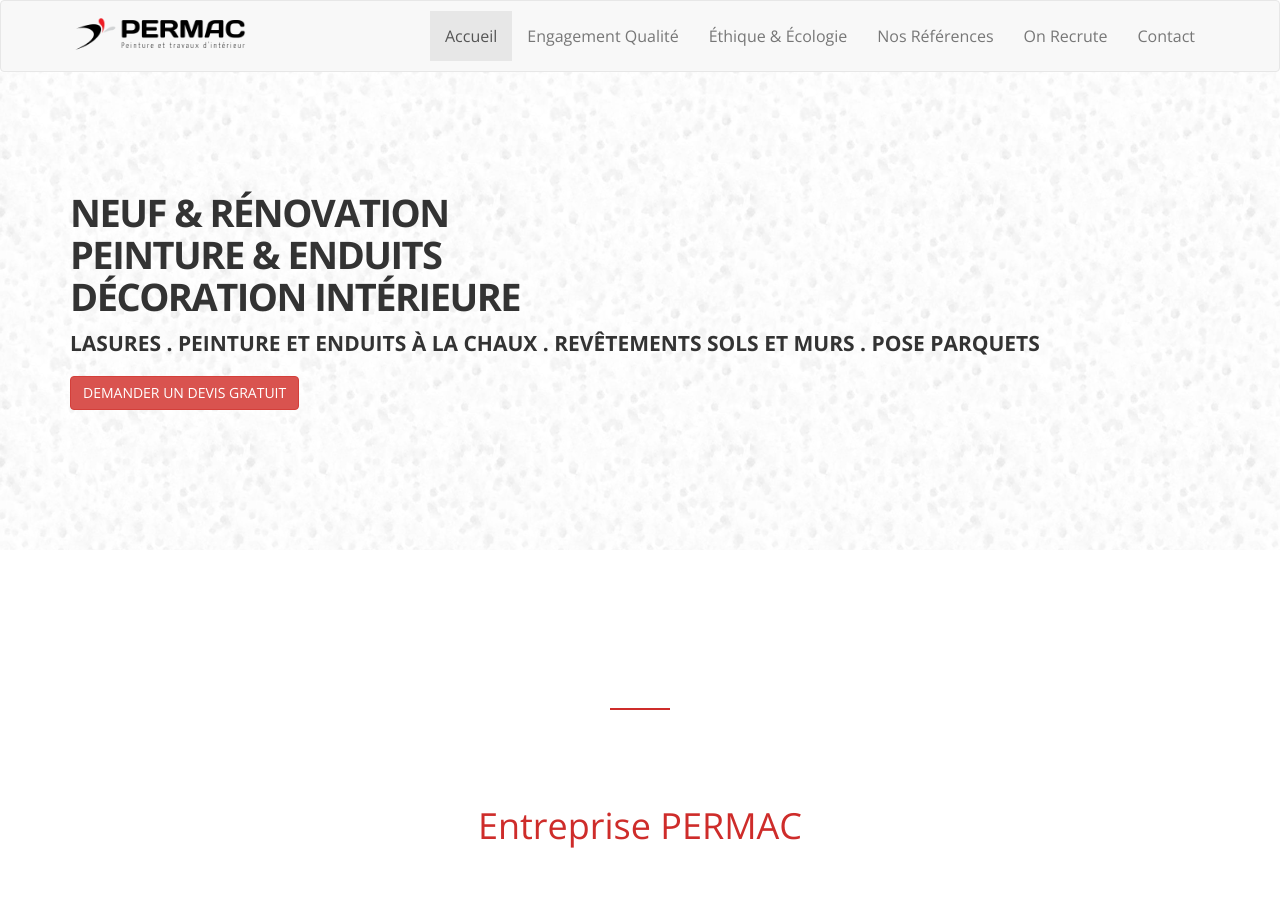
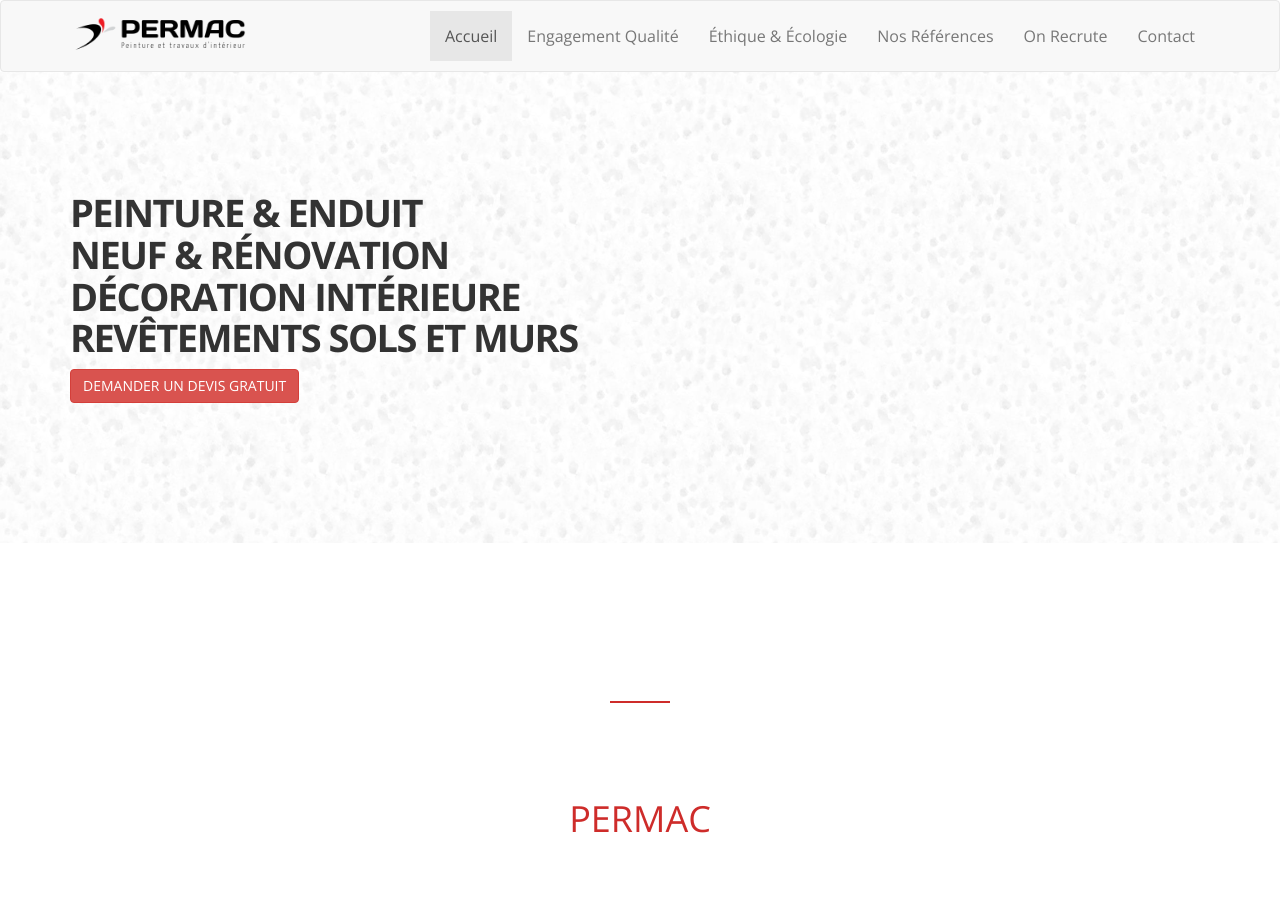
Before and after one commit to oslab-fr/permac.fr, a Jekyll site: the page built from index.html, in a window 1280 px wide and 1400 px high. Shown: the top 914 px of the window. Built offline with Jekyll 4.4.1, drawn with Linux system fonts in a browser that asks for light colours; some of the changed text lies outside the part shown.

Commit message:
Update site

```diff
--- a/index.html
+++ b/index.html
@@ -5,13 +5,11 @@
 <div class="jumbotron hero">
     <div class="container">
         <h1>
-            Neuf & rénovation
-            <br> peinture & enduits
-            <br> décoration intérieure
+            Peinture & Enduit<br>
+            Neuf & rénovation<br>
+            Décoration intérieure<br>
+            Revêtements sols et murs<br>
         </h1>
-        <p>
-            Lasures . Peinture et enduits à la chaux . Revêtements sols et murs . Pose parquets
-        </p>
         <a href="tel:0671427967" class="btn btn-danger visible-xs">
             demander un devis gratuit
         </a>
@@ -24,28 +22,28 @@
     <div class="row">
         <div class="col-xs-12 col-lg-8 col-lg-offset-2 text-center">
             <div class="navy-line"></div>
-            <h1 class="navy">Entreprise PERMAC</h1>
+            <h1 class="navy">PERMAC</h1>
         </div>
     </div>
     <div class="row">
         <div class="col-xs-12 col-lg-8 col-lg-offset-2">
             <p>
-                Installé sur Montpellier et sa région depuis 2015, nous sommes présents sur toute la région et la
-                Provence afin de vous aider dans la réalisation de vos travaux d’intérieurs.
+                Installé sur Montpellier depuis 2015, nous sommes présents sur toute la région afin de vous aider dans
+                la réalisation de vos travaux d’intérieurs.
+            </p>
+            <p> Petite entreprise à taille humaine, nous nous attachons à développer la politique éthique et écologique
+                de notre entreprise à travers plusieurs engagements concrets et qui font sens pour nous. C’est une
+                composante essentielle de notre travail.
             </p>
             <p>
                 Tous nos devis sont réalisés après visite sur place, et ce gratuitement dans un délai défini. Nous nous
                 engageons sur un service de qualité. Nos interventions sont planifiées et interviennent au jour et à
                 l’heure prévus ensemble.
+
             </p>
             <p>
                 Nous nous engageons sur la qualité et le sérieux de nos travaux et la tenue de nos délais de
                 réalisation.
-            </p>
-            <p>
-                De plus, depuis nos débuts, nous nous attachons à développer une politique éthique de notre entreprise
-                à travers plusieurs engagements concrets et qui font sens pour nous. C’est une composante essentielle
-                de notre travail.
             </p>
         </div>
     </div>
@@ -163,43 +161,6 @@
         </div>
     </div>
 </div>
-<div id="zones" class="container">
-    <div class="row">
-        <div class="col-xs-12 text-center">
-            <div class="navy-line"></div>
-            <h1 class="navy">Zone d’activité</h1>
-        </div>
-    </div>
-    <div class="row">
-        <div class="col-md-6">
-            <div class="google-maps">
-                <iframe src="https://www.google.com/maps/embed?pb=!1m18!1m12!1m3!1d2888.6064134156886!2d3.8849298158510144!3d43.61473597912262!2m3!1f0!2f0!3f0!3m2!1i1024!2i768!4f13.1!3m3!1m2!1s0x12b6af749b6c083d%3A0x5813d00083e65cfa!2s181+Boulevard+Charles+Warnery%2C+34000+Montpellier!5e0!3m2!1sen!2sfr!4v1528711135473"
-                    width="600" height="450" frameborder="0" style="border:0" allowfullscreen></iframe>
-            </div>
-            <br>
-        </div>
-        <div class="col-md-6 text-left">
-            <p>
-                Nous intervenons principalement sur la région de Montpellier et de ses environs. Ponctuellement nous
-                savons également nous déplacer plus loin en fonction des chantiers et des besoins particuliers.
-            </p>
-            <p>
-                Nous couvrons une zone qui s’étend habituellement jusqu’à Nîmes, Clermont l’Hérault, Quissac, Béziers,
-                Sète, Agde, La grande motte, Les saintes Maries de la mer, Arles.
-            </p>
-            <p>
-                Nous intervenons régulièrement sur Montpellier et les villages de Saint Gély du fesc, Saint clément de
-                rivière, Grabels, Saint Mathieu de Tréviers, Les Matelles, Montferrier sur lez, Montarnaud, Vendargues,
-                Castries, Lunel, Clapiers, Prades-le-lez, Pignan, Lavérune, Saint Jean de Védas, Fabrègues,
-                Cournonthéral et Cournonsec.
-            </p>
-            <p>
-                Nous sommes également présents sur le front de mer, et les villes de Carnon, Mauguio,
-                Palavas-les-flots, Villeneuve-les-Magelonnes.
-            </p>
-        </div>
-    </div>
-</div>
 <div id="references" class="container">
     <div class="row">
         <div class="col-xs-12 text-center">
@@ -209,17 +170,17 @@
     </div>
     <div class="row">
         <div class="col-md-3">
-            <a href="http://www.ateliersbst.com/"  target="_blank">
+            <a href="http://www.ateliersbst.com/" target="_blank">
                 <img class="img-responsive img-center" src="/images/references/asbst.png" alt="atelier-saint-blaise-saint-thomas logo" />
             </a>
         </div>
         <div class="col-md-3">
-            <a href="http://www.pld-design.com/"  target="_blank">
+            <a href="http://www.pld-design.com/" target="_blank">
                 <img class="img-responsive img-center" src="/images/references/pld.png" alt=" Philippe Legrand Design" />
             </a>
         </div>
         <div class="col-md-3">
-            <a href="https://www.sanofi.com/"  target="_blank">
+            <a href="https://www.sanofi.com/" target="_blank">
                 <img class="img-responsive img-center" src="/images/references/sanofi.png" alt="Sanofi Montpellier" />
             </a>
         </div>
```
Also changed, not shown: 8 other files.
